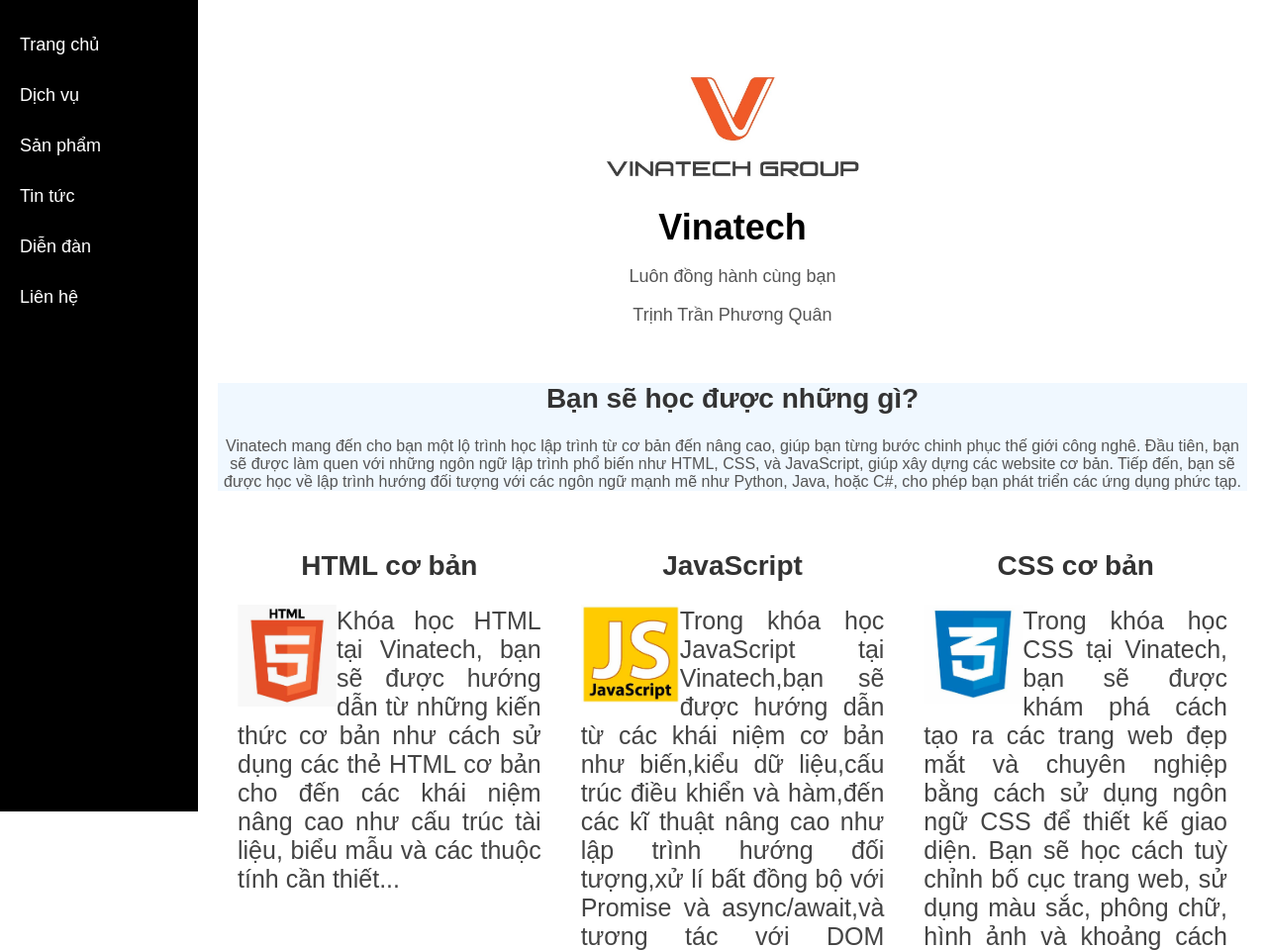
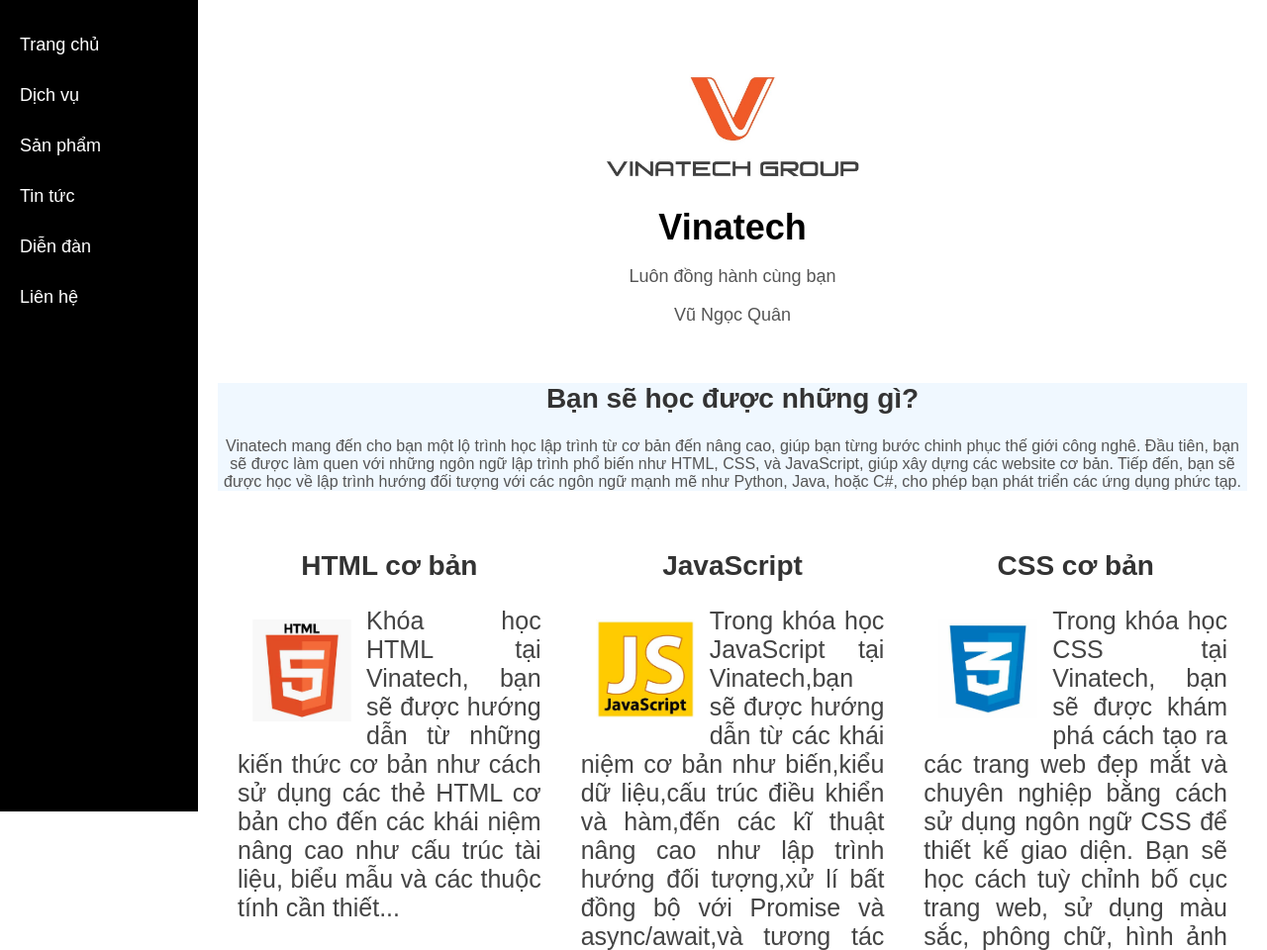
Before and after one commit to luut47/Vu_ngoc_quan_-test_1-, a plain HTML site: page index.html in a window 1280 px wide. Shown: the top 960 px of the page at 99% size. Drawn offline with Linux system fonts and the light colour scheme.

Commit message:
ndex.html

```diff
--- a/index.html
+++ b/index.html
@@ -85,6 +85,8 @@
             width: 100px;
             margin-bottom: 15px;
             float: left;
+            margin: 0 auto;
+            padding: 15px;
         }
 
         .course h3 {
@@ -121,7 +123,7 @@
             <img src="vinatech.jpg" alt="vinatech logo" style ="width: 27%; height: auto;">
             <h1>Vinatech</h1>
             <p>Luôn đồng hành cùng bạn</p>
-            <p>Trịnh Trần Phương Quân</p>
+            <p>Vũ Ngọc Quân</p>
         </div>
         <div class="description">
         <h2>Bạn sẽ học được những gì?</h2>
```
